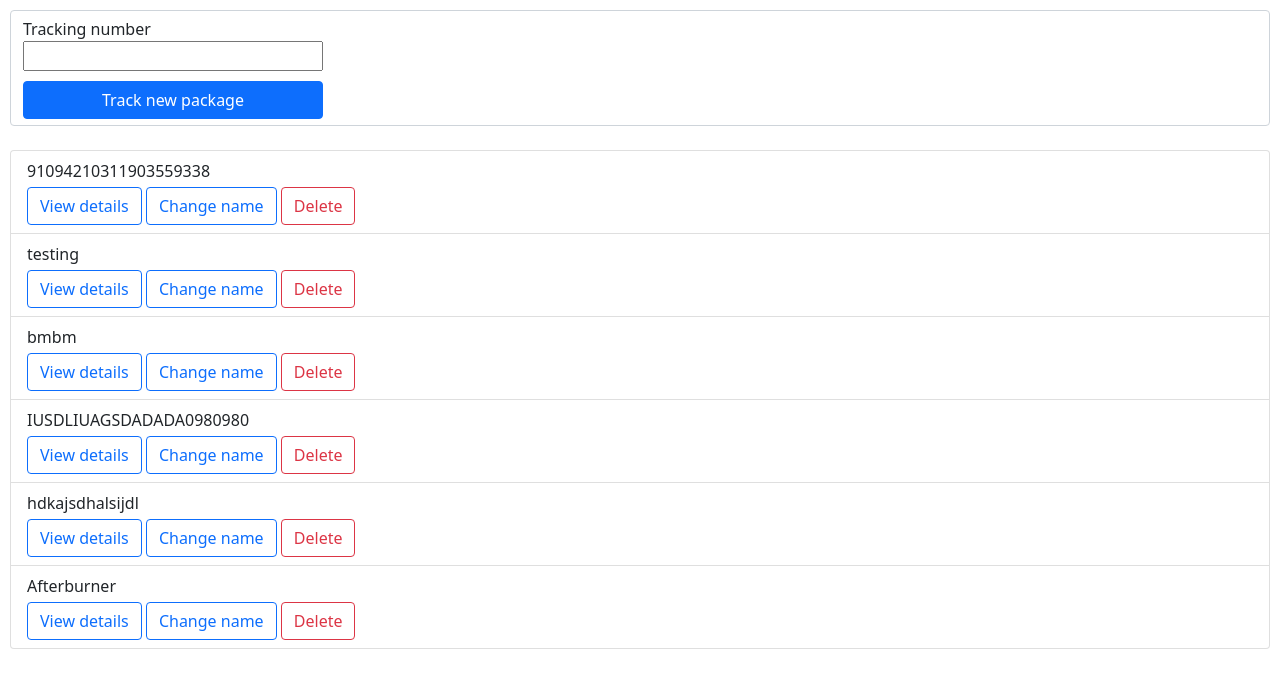
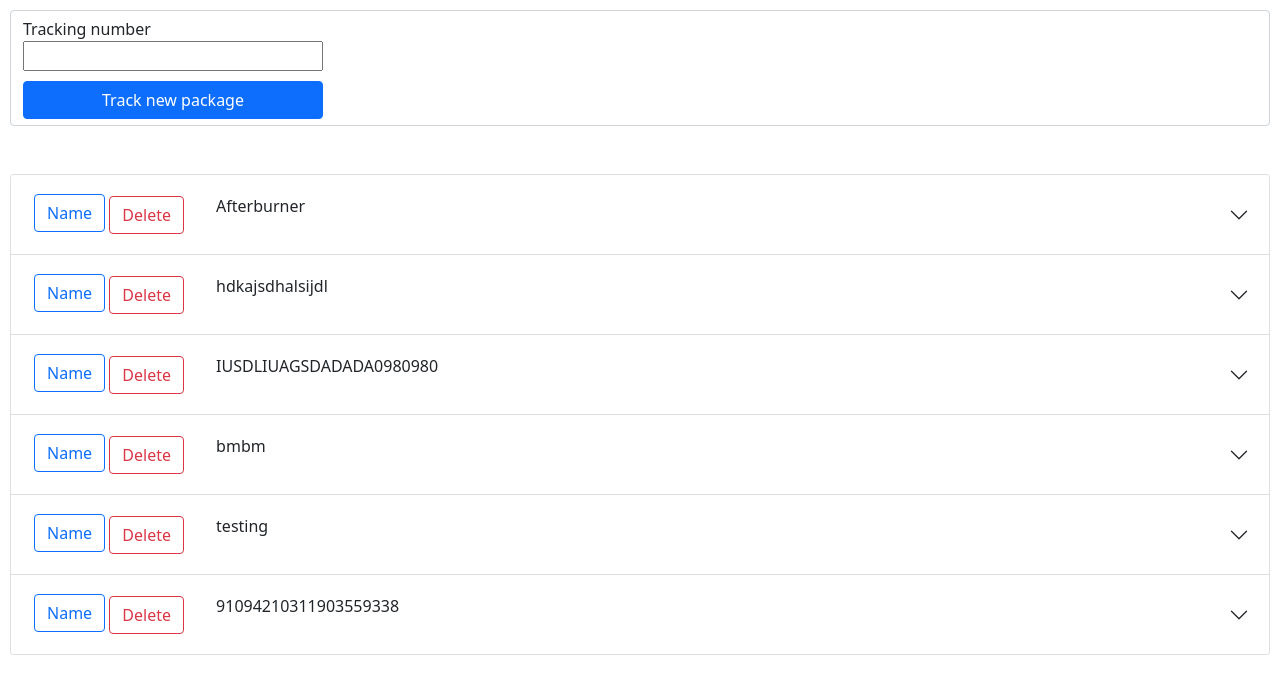
Before and after one commit to 1-max-1/package-tracker, a Flask app: page /packageList in a window 1280 px wide. Shown: the part 59-753 px from the top of the page. Run offline with Flask 2, Linux system fonts and the light colour scheme; a user stored in the database is signed in; data comes from the database, SQL or seed files in the repository; both versions use the stored data as it was after the commit; parts of the project's set-up code (start-up, migrations or seed data) failed here and were passed over; some libraries are stand-ins or nearby versions.

Commit message:
Changed package data so that it is in an accordion

```diff
--- a/emails.py
+++ b/emails.py
@@ -11,7 +11,7 @@ class EmailHandler:
 	# When the class is initiated it will create a connection to google's smtp server
 	def __init__(self):
 		# Constants - makes it easier to modify them if they are up here
-		self.emailAddress = "flask19181@gmail.com"
+		self.emailAddress = environ["EMAIL_ADDRESS"]
 		self.hostname = "http://127.0.0.1:5000"
 
 		# Connect to email server
--- a/main.py
+++ b/main.py
@@ -1,6 +1,6 @@
 from os import environ
 from functools import wraps
-#from socket import gethostname, gethostbyname
+from json import dumps
 
 from flask import Flask, render_template, session, flash, redirect, url_for, request
 import forms
@@ -119,19 +119,19 @@ def packageList():
 	packageListDict = packageHandler.getListOfPackages(session["userID"])
 	return render_template("packageList.html", form=form, packageList=packageListDict)
 
-@app.route("/packageDetails/<int:packageID>")
-@login_required
-def viewPackage(packageID):
-	packageData = packageHandler.getPackageData(packageID, session["userID"])
+# @app.route("/packageDetails/<int:packageID>")
+# @login_required
+# def viewPackage(packageID):
+# 	packageData = packageHandler.getPackageData(packageID, session["userID"])
 
-	# Make sure that the supplied package id is in the list of packages that this user is tracking
-	# thr getPackageData function does this automatically for us
-	if not packageData:
-		flash("You are not tracking that package. Add it!", "primary")
-		return redirect(url_for("packageList"))
+# 	# Make sure that the supplied package id is in the list of packages that this user is tracking
+# 	# thr getPackageData function does this automatically for us
+# 	if not packageData:
+# 		flash("You are not tracking that package. Add it!", "primary")
+# 		return redirect(url_for("packageList"))
 
-	# Pass the data to the template where it will be iterated over and rendered
-	return render_template("packageData.html", packageData=packageData)
+# 	# Pass the data to the template where it will be iterated over and rendered
+# 	return render_template("packageData.html", packageData=packageData)
 
 @app.route("/confirmUserEmail/<string:token>")
 def confirmUserEmail(token):
@@ -241,7 +241,19 @@ def renewPackage(packageID):
 		flash("You cannot renew that package as you do not own it!", "danger")
 	return redirect(url_for("packageList"))
 
+# This endpoint is for handling ajax requests from the UI.
+# the ajax request is initiated when the user wants to see the data of one of their packages.
+# Return value will be in JSON
+@app.route("/packageData", methods=["POST"])
+def postPackageData():
+	# If they dont have a user ID in their session then they are not logged in, which means they are
+	# manipulating the URL. HAXXXXX block them from it.
+	if "userID" not in session or "packageID" not in request.form:
+		return dumps({"success": False})
+
+	packageData = packageHandler.getPackageData(request.form["packageID"], session["userID"])
+	return dumps(packageData)
+
 if __name__ == "__main__":
 	#TODO: Make sure to change this to non-debg on production
-	#gethostbyname(gethostname())
 	app.run(debug=True, use_reloader=False, host="0.0.0.0", port=5000)
--- /dev/null
+++ b/static/packageListLogic.js
@@ -0,0 +1,145 @@
+// When a modal's submit button is clicked, we need some way of getting the package ID that
+// the modal is for. This function is called just before the modal is opened. It will put the
+// package ID into a hidden input on the modal so it can be retrieved later.
+function assignPackageIDToModal(packageID, modalName) {
+	$("#" + modalName + "-packageIDHolder").val(parseInt(packageID));
+}
+
+// Called when the user clicks the dialog button to rename or delete their package.
+// modalName should be the css ID of the modal that called this function.
+// Since the modal HTML elements have ids that are prefixed by the modal name, we just put
+// the modal name in front of an id to get the element of the active modal
+function handleModalSubmit(modalName) {
+	// Disable the 3 buttons
+	$("#" + modalName + "-xButton").prop("disabled", true);
+	$("#" + modalName + "-cancelButton").prop("disabled", true);
+	$("#" + modalName + "-updateButton").prop("disabled", true);
+
+	// Add HTML - this is a little bootstrap spinner loading thing
+	$("#" + modalName + "-modal-footer").append('<div class="spinner-border text-primary" id="' + modalName + '-loadingSpinner" role="status"><span class="visually-hidden">Loading...</span></div>');
+	// Make the error message hidden - new request, no error
+	$("#" + modalName + "-modalErrorMessage").removeClass("d-inline");
+	$("#" + modalName + "-modalErrorMessage").addClass("d-none");
+
+	var packageID = $("#" + modalName + "-packageIDHolder").val();
+
+	// This request will send the request to the flask endpoint
+	var xhttp = new XMLHttpRequest();
+	xhttp.onreadystatechange = () => {
+		// State = 4 means request has completed
+		if (xhttp.readyState == 4) {
+			// Remove loading indicator and re-enable all of the buttons
+			$("#" + modalName + "-loadingSpinner").remove();
+			$("#" + modalName + "-xButton").prop("disabled", false);
+			$("#" + modalName + "-cancelButton").prop("disabled", false);
+			$("#" + modalName + "-updateButton").prop("disabled", false);
+
+			// If the request was a success then we can hide the modal
+			if(xhttp.status == 200 && xhttp.responseText != "0") {
+				// Update the package label with the new title
+				if(modalName == "titleInputModal")
+					$("#packageLabel-" + packageID).text(xhttp.responseText);
+				else if(modalName == "deleteModal")
+					removePackageFromList(packageID);
+
+				// Hide modal and reset text input field
+				bootstrap.Modal.getInstance(document.getElementById(modalName)).hide();
+				$("#new-title-input").val("");
+			}
+			// If it failed then we show the error messge
+			else {
+				$("#" + modalName + "-modalErrorMessage").removeClass("d-none");
+				$("#" + modalName + "-modalErrorMessage").addClass("d-inline");
+			}
+		}
+	};
+
+	// Send the request to flask - contains new title and package ID,
+	// or just the package ID if we are deleting.
+	// Encode the paramters to stay safe :-) !!!
+	if(modalName == "titleInputModal"){
+		xhttp.open("POST", "updatePackageTitle", true);
+		xhttp.setRequestHeader("Content-type", "application/x-www-form-urlencoded");
+		xhttp.send("newTitle=" + encodeURIComponent($("#new-title-input").val()) + "&packageID=" + encodeURIComponent(packageID));
+	}
+	else if(modalName == "deleteModal") {
+		xhttp.open("POST", "deletePackage", true);
+		xhttp.setRequestHeader("Content-type", "application/x-www-form-urlencoded");
+		xhttp.send("packageID=" + encodeURIComponent(packageID));
+	}
+}
+
+function removePackageFromList(id) {
+	// First, remove it from the list
+	$("#packageListAccordionItem-" + id).remove();
+	// If there are no more packages, then we need to add the default prompt
+	if($("#packageListAccordion").children().length == 0)
+		$("#main-container").append("<h6>You are not tracking any packages. Add one!</h6>");
+}
+
+// This function is the logic for the accordion. It is called when the accordion expands.
+// It does the UI stuff and loads the package data from the backend.
+function accordionExpanding(packageID) {
+	// Show a loading icon
+	$("#accordion-body-" + packageID).append('<div class="spinner-border text-primary" id="' + packageID + '-loadingSpinner" role="status"><span class="visually-hidden">Loading...</span></div>');
+
+	// This will send the request to the flask endpoint
+	var xhttp = new XMLHttpRequest();
+	xhttp.onreadystatechange = () => {
+		// State = 4 means request has completed
+		if (xhttp.readyState == 4) {
+			// Hide spinner
+			$("#accordion-body-" + packageID).find("#" + packageID + "-loadingSpinner").remove();
+
+			let packageData = undefined;
+			if(xhttp.status == 200)
+				packageData = JSON.parse(xhttp.responseText);
+
+			// Only accept if there was both a succesfull response (200) and the backend didnt give us an error
+			if(packageData && packageData["success"] == true) {
+				$("#accordion-body-" + packageID).append("<ul class='list-group'></ul>");
+
+				if(packageData["data"].length < 2) {
+					$("#accordion-body-" + packageID + " > ul").append("<li class='list-group-item' style='border: 1px solid black; margin-bottom: 5px;'>There is no tracking data for this package yet. Please try again in a few minutes.</li>");
+				}
+				// If there is tracking data, then we add it to the <ul>
+				// Slice at 1 to remove my metadata that I added to my SQL query
+				else {
+					packageData["data"].slice(1).forEach(data => {
+						// Had to move this here from the jinja template to make it doable
+						$("#accordion-body-" + packageID + " > ul").append(`
+						<li class="list-group-item" style="border: 1px solid black; margin-bottom: 5px;">
+							<p class="fst-italic" style="margin-bottom: 5px;">${data["date"]}</p>
+							<span class="badge rounded-pill bg-primary">${data["time"]}</span>
+							<p style="margin-top: 5px;">${data["data"]}</p>
+						</li>
+						`);
+					});
+				}
+			}
+			// If it failed then we show a neat little information thing that will be hidden when the accordion collapses
+			else {
+				$("#accordion-body-" + packageID).append("<p class='text-danger'>Something went wrong. Please try again.</p>");
+			}
+		}
+	}
+
+	//Yeet
+	xhttp.open("POST", "packageData", true);
+	xhttp.setRequestHeader("Content-type", "application/x-www-form-urlencoded");
+	xhttp.send("packageID=" + encodeURIComponent(packageID));
+}
+
+// Need to register events for accordion expansion and collapse
+$(document).ready(() => {
+	// Accordion is collapsing - remove all data and error labels
+	$(".accordion-item").on("hidden.bs.collapse", e => {
+		let packageID = e.currentTarget.id.split("-")[1];
+		$("#accordion-body-" + packageID).children().remove("*");
+	});
+
+	$(".accordion-item").on("shown.bs.collapse", e => {
+		let packageID = e.currentTarget.id.split("-")[1];
+		accordionExpanding(packageID);
+	});
+});
--- a/templates/main_layout_container.html
+++ b/templates/main_layout_container.html
@@ -10,6 +10,7 @@
 
 		<!-- Bootstrap CSS -->
 		<link href="https://cdn.jsdelivr.net/npm/bootstrap@5.0.0-beta3/dist/css/bootstrap.min.css" rel="stylesheet" integrity="sha384-eOJMYsd53ii+scO/bJGFsiCZc+5NDVN2yr8+0RDqr0Ql0h+rP48ckxlpbzKgwra6" crossorigin="anonymous">
+		<script src="https://code.jquery.com/jquery-3.5.1.min.js" integrity="sha256-9/aliU8dGd2tb6OSsuzixeV4y/faTqgFtohetphbbj0=" crossorigin="anonymous"></script>
 
 		<title>Parcel tracker</title>
 	</head>
@@ -33,6 +34,5 @@
 
 		<!-- Bootstrap js dependencies -->
 		<script src="https://cdn.jsdelivr.net/npm/bootstrap@5.0.0-beta3/dist/js/bootstrap.bundle.min.js" integrity="sha384-JEW9xMcG8R+pH31jmWH6WWP0WintQrMb4s7ZOdauHnUtxwoG2vI5DkLtS3qm9Ekf" crossorigin="anonymous"></script>
-		<script src="https://code.jquery.com/jquery-3.5.1.min.js" integrity="sha256-9/aliU8dGd2tb6OSsuzixeV4y/faTqgFtohetphbbj0=" crossorigin="anonymous"></script>
 	</body>
 </html>
--- a/templates/packageList.html
+++ b/templates/packageList.html
@@ -1,89 +1,10 @@
 {% from "includes/form_renderer.html" import render_form %}
 {% extends "main_layout_container.html" %}
 {% block body %}
-	<script type="text/javascript">
-		// When a modal's submit button is clicked, we need some way of getting the package ID that
-		// the modal is for. This function is called just before the modal is opened. It will put the
-		// package ID into a hidden input on the modal so it can be retrieved later.
-		function assignPackageIDToModal(packageID, modalName) {
-			$("#" + modalName + "-packageIDHolder").val(parseInt(packageID));
-		}
-
-		// Called when the user clicks the dialog button to rename or delete their package.
-		// modalName should be the css ID of the modal that called this function.
-		// Since the modal HTML elements have ids that are prefixed by the modal name, we just put
-		// the modal name in front of an id to get the element of the active modal
-		function handleModalSubmit(modalName) {
-			// Disable the 3 buttons
-			$("#" + modalName + "-xButton").prop("disabled", true);
-			$("#" + modalName + "-cancelButton").prop("disabled", true);
-			$("#" + modalName + "-updateButton").prop("disabled", true);
-
-			// Add HTML - this is a little bootstrap spinner loading thing
-			$("#" + modalName + "-modal-footer").append('<div class="spinner-border text-primary" id="' + modalName + '-loadingSpinner" role="status"><span class="visually-hidden">Loading...</span></div>');
-			// Make the error message hidden - new request, no error
-			$("#" + modalName + "-modalErrorMessage").removeClass("d-inline");
-			$("#" + modalName + "-modalErrorMessage").addClass("d-none");
-
-			var packageID = $("#" + modalName + "-packageIDHolder").val();
-
-			// This request will send the request to the flask endpoint
-			var xhttp = new XMLHttpRequest();
-  			xhttp.onreadystatechange = () => {
-				// State = 4 means request has completed
-    			if (xhttp.readyState == 4) {
-					// Remove loading indicator and re-enable all of the buttons
-      				$("#" + modalName + "-loadingSpinner").remove();
-					$("#" + modalName + "-xButton").prop("disabled", false);
-					$("#" + modalName + "-cancelButton").prop("disabled", false);
-					$("#" + modalName + "-updateButton").prop("disabled", false);
-
-					// If the request was a success then we can hide the modal
-					if(xhttp.status == 200 && xhttp.responseText != "0") {
-						// Update the package label with the new title
-						if(modalName == "titleInputModal")
-							$("#packageLabel-" + packageID).text(xhttp.responseText);
-						else if(modalName == "deleteModal")
-							removePackageFromList(packageID);
-
-						// Hide modal and reset text input field
-						bootstrap.Modal.getInstance(document.getElementById(modalName)).hide();
-						$("#new-title-input").val("");
-					}
-					// If it failed then we show the error messge
-					else {
-						$("#" + modalName + "-modalErrorMessage").removeClass("d-none");
-						$("#" + modalName + "-modalErrorMessage").addClass("d-inline");
-					}
-    			}
-  			};
-
-			// Send the request to flask - contains new title and package ID,
-			// or just the package ID if we are deleting.
-			// Encode the paramters to stay safe :-) !!!
-			if(modalName == "titleInputModal"){
-				xhttp.open("POST", "updatePackageTitle", true);
-				xhttp.setRequestHeader("Content-type", "application/x-www-form-urlencoded");
-				xhttp.send("newTitle=" + encodeURIComponent($("#new-title-input").val()) + "&packageID=" + encodeURIComponent(packageID));
-			}
-			else if(modalName == "deleteModal") {
-				xhttp.open("POST", "deletePackage", true);
-				xhttp.setRequestHeader("Content-type", "application/x-www-form-urlencoded");
-				xhttp.send("packageID=" + encodeURIComponent(packageID));
-			}
-		}
-
-		function removePackageFromList(id) {
-			// First, remove it from the list
-			$("#packageListLI-" + id).remove();
-			// If there are no more packages, then we need to add the default prompt
-			if($("#packageListUL li").length == 0)
-				$("#packageListUL").append('<li class="list-group-item">You are not tracking any packages. Add one!</li>');
-		}
-	</script>
+	<script type="text/javascript" src="{{ url_for('static', filename='packageListLogic.js') }}"></script>
 
 	<!-- Container that holds the main html -->
-	<div style="padding: 10px;">
+	<div style="padding: 10px;" id="main-container">
 		<!-- This form will submit to itself -->
 		<form action="" method="POST">
 			<!-- The renderer does all of the work of getting the fields and adding them to the html -->
@@ -92,35 +13,52 @@
 				<input type="submit" class="btn btn-primary d-inline-block" value="Track new package" style="width: 300px;" />
 			</div>
 		</form>
+
+		<br>
 		<br>
 
 		<!-- Below the form, we render each package the user is tracking in a list. These are passed in -->
-		<ul class="list-group" id="packageListUL">
 		{% if not packageList %}
-				<li class="list-group-item" style="border: 1px solid black;">You are not tracking any packages. Add one!</li>
+			<h6>You are not tracking any packages. Add one!</h6>
 		<!-- If there are some things in the list then we loop through them -->
 		{% else %}
+		<!-- The accordion contains all of the packages -->
+		<div class="accordion" id="packageListAccordion">
 			{% for package in packageList %}
-					<li class="list-group-item align-top" id="packageListLI-{{package['id']}}">
-						<!-- Render the package title -->
-						<p class="d-inline-block mb-1" id="packageLabel-{{package['id']}}">{{ package["title"] }}</p>
-						<br>
-						<!-- Button with link to package details page for this package -->
-						<a role="button" class="btn btn-outline-primary" href="/packageDetails/{{package['id']}}">View details</a>
+				<!-- Each package needs an item -->
+				<div class="accordion-item" id="packageListAccordionItem-{{package['id']}}">
+					<!-- Items have a header with an expansion button-->
+					<h2 class="accordion-header" id="heading-{{package['id']}}">
+						<div id="heading-div-{{package['id']}}" class="accordion-button collapsed" data-bs-toggle="collapse" data-bs-target="#collapse-{{package['id']}}" aria-expanded="false" aria-controls="collapse-{{package['id']}}">
+
+							<div style="padding:3px">
 								<!-- Button that opens the title input modal -->
-						<button type="button" class="btn btn-outline-primary" data-bs-toggle="modal" data-bs-target="#titleInputModal" onclick="assignPackageIDToModal(`{{package['id']}}`, `titleInputModal`)">Change name</button>
+								<button style="margin-bottom:3px" type="button" class="btn btn-outline-primary float-right" data-bs-toggle="modal" data-bs-target="#titleInputModal" onclick="assignPackageIDToModal(`{{package['id']}}`, `titleInputModal`)">Name</button>
 								<!-- Opens deletion modal -->
-						<button type="button" class="btn btn-outline-danger d-inline-block" data-bs-toggle="modal" data-bs-target="#deleteModal" onclick="assignPackageIDToModal(`{{package['id']}}`, `deleteModal`)">Delete</button>
+								<button type="button" class="btn btn-outline-danger float-right" data-bs-toggle="modal" data-bs-target="#deleteModal" onclick="assignPackageIDToModal(`{{package['id']}}`, `deleteModal`)">Delete</button>
+							</div>
+
+							<!-- LOL -->
+							<p>&nbsp;&nbsp;&nbsp;&nbsp;&nbsp;&nbsp;&nbsp;</p>
+							<p id="packageLabel-{{package['id']}}">{{ package["title"] }}</p>
+							<p>&nbsp;&nbsp;</p>
 
 							<!-- If the package hasn't been updated for 3 weeks, then we show a little alert -->
 							{% if package["current_time"] - package["last_new_data"] > 2160000 %}
 								<br>
 								<p class="text-warning d-inline-block" style="padding: 5px;"><span class="border border-warning">This package is old and hasn't been updated for a while. Consider deleting it? Or, <a href="/renewPackage/{{package['id']}}">renew</a> it.</span></p>
 							{% endif %}
-					</li>
+						</div>
+					</h2>
+
+					<!-- And also a body - this contains the content-->
+					<div id="collapse-{{package['id']}}" class="accordion-collapse collapse" aria-labelledby="heading-{{package['id']}}" data-bs-parent="#packageListAccordion">
+						<div class="accordion-body" id="accordion-body-{{package['id']}}"></div>
+					</div>
+				</div>
 			{% endfor %}
+		</div>
 		{% endif %}
-		</ul>
 	</div>
 
 	<!-- This is the modal dialog allowing the user to input text for their package title -->
```
Also changed, not shown: packages.py (+27 -3 lines), database/database.db. Lines whose indentation alone changed are shown as unchanged.
